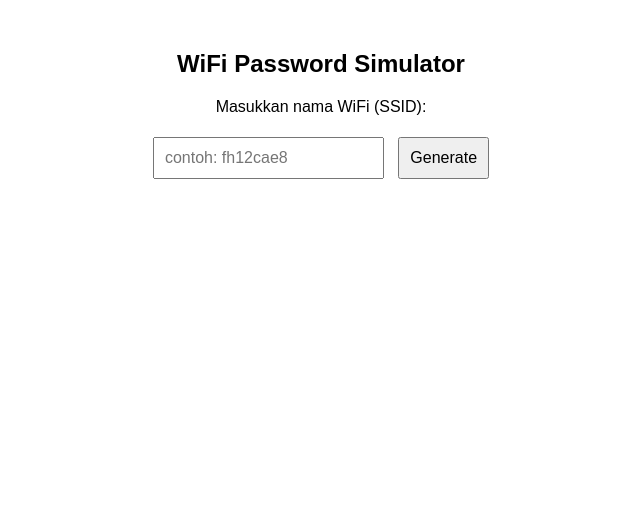
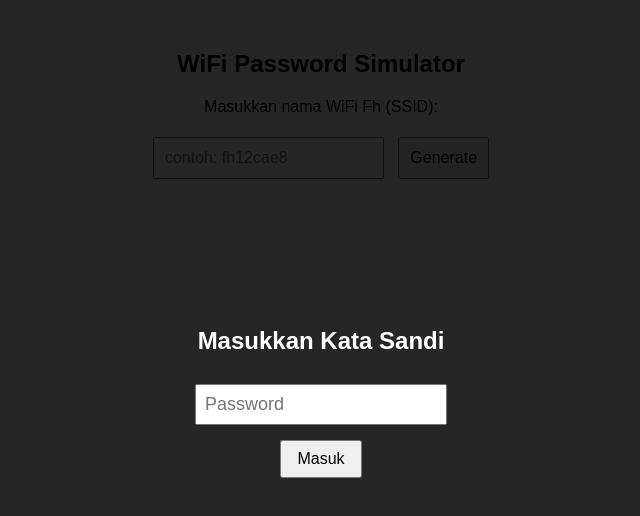
Before and after one commit to mal1shade/wifigenerator, a plain HTML site: page index.html in a window 1280 px wide. Shown: the whole page, without its empty margins (319-959 px from the left). Drawn offline with Linux system fonts and the light colour scheme.

Commit message:
Update index.html

```diff
--- a/index.html
+++ b/index.html
@@ -3,7 +3,7 @@
 <head>
   <meta charset="UTF-8">
   <meta name="viewport" content="width=device-width, initial-scale=1.0">
-  <title>WiFi Simulator</title>
+  <title>WiFi fh generator</title>
   <style>
     body {
       font-family: Arial, sans-serif;
@@ -21,16 +21,54 @@
       font-size: 18px;
       color: green;
     }
+
+    /* Overlay */
+    #overlay {
+      position: fixed;
+      top: 0; left: 0;
+      width: 100%; height: 100%;
+      background: rgba(0,0,0,0.85);
+      display: flex;
+      justify-content: center;
+      align-items: center;
+      flex-direction: column;
+      color: white;
+      z-index: 1000;
+    }
+    #overlay input {
+      font-size: 18px;
+      padding: 8px;
+      margin: 10px;
+    }
+    #overlay button {
+      font-size: 16px;
+      padding: 8px 15px;
+      cursor: pointer;
+    }
+    #error {
+      margin-top: 10px;
+      color: red;
+      font-weight: bold;
+    }
   </style>
 </head>
 <body>
+  <!-- Overlay password -->
+  <div id="overlay">
+    <h2>Masukkan Kata Sandi</h2>
+    <input type="password" id="sitePassword" placeholder="Password">
+    <button onclick="checkPassword()">Masuk</button>
+    <div id="error"></div>
+  </div>
+
   <h2>WiFi Password Simulator</h2>
-  <p>Masukkan nama WiFi (SSID):</p>
+  <p>Masukkan nama WiFi Fh (SSID):</p>
   <input type="text" id="wifiName" placeholder="contoh: fh12cae8">
   <button onclick="generatePassword()">Generate</button>
   <div class="result" id="result"></div>
 
   <script>
+    // mapping untuk simulator
     const mapping = {
       "0": "f", "1": "e", "2": "d", "3": "c", "4": "b", "5": "a",
       "6": "9", "7": "8", "8": "7", "a": "5", "c": "3", "e": "1"
@@ -40,8 +78,8 @@
       const wifi = document.getElementById("wifiName").value.toLowerCase();
       let resultDiv = document.getElementById("result");
 
-      if (wifi.startsWith("fh") && wifi.length >= 7) {
-        let core = wifi.slice(2); // ambil setelah "fh"
+      if (wifi.startsWith("fh") && wifi.length >= 6) {
+        let core = wifi.slice(2);
         let transformed = "";
 
         for (let ch of core) {
@@ -50,11 +88,26 @@
 
         let password = "wlan" + transformed;
         resultDiv.textContent = "Password: " + password;
+        resultDiv.style.color = "green";
       } else {
         resultDiv.textContent = "SSID tidak sesuai pola.";
         resultDiv.style.color = "red";
       }
     }
+
+    // Overlay password
+    const correctPassword = "fhonly"; // <-- Ganti password di sini
+
+    function checkPassword() {
+      const input = document.getElementById("sitePassword").value;
+      const errorDiv = document.getElementById("error");
+
+      if (input === correctPassword) {
+        document.getElementById("overlay").style.display = "none";
+      } else {
+        errorDiv.textContent = "Password salah!";
+      }
+    }
   </script>
 </body>
 </html>
```
